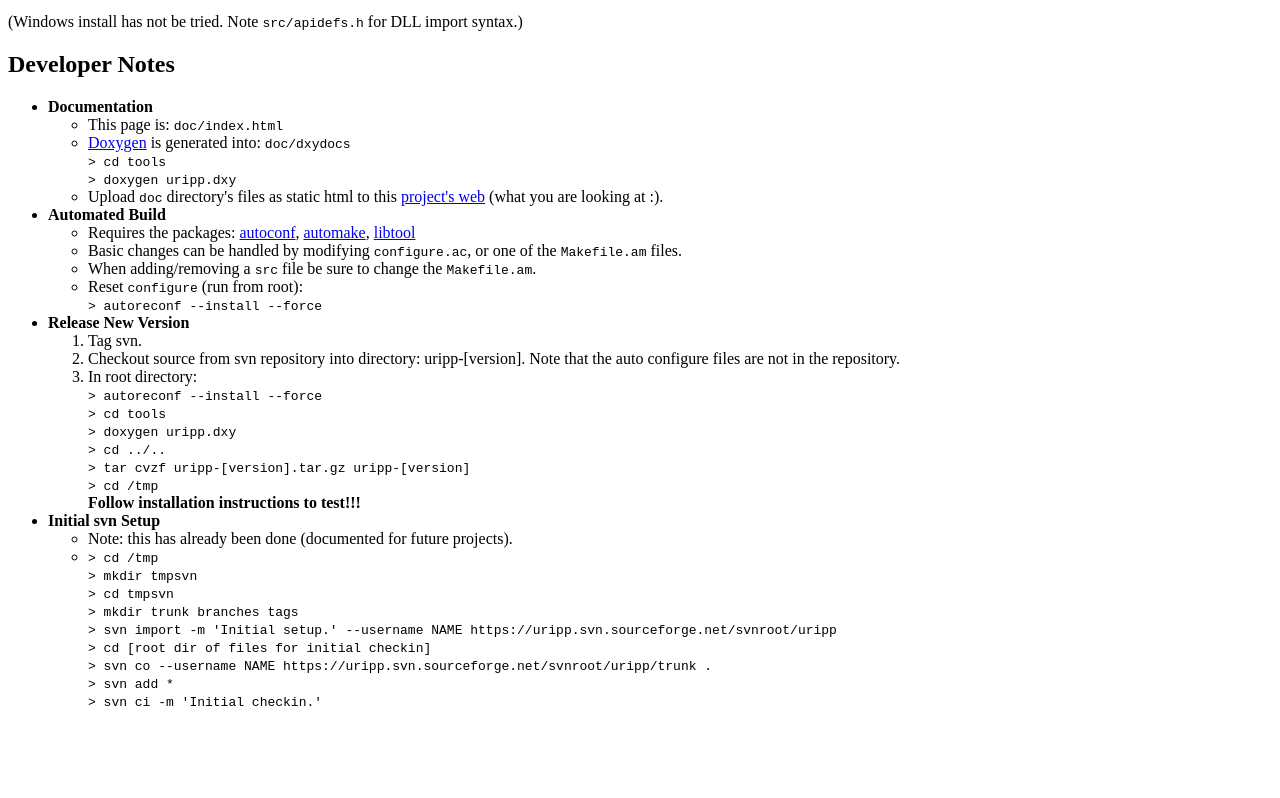
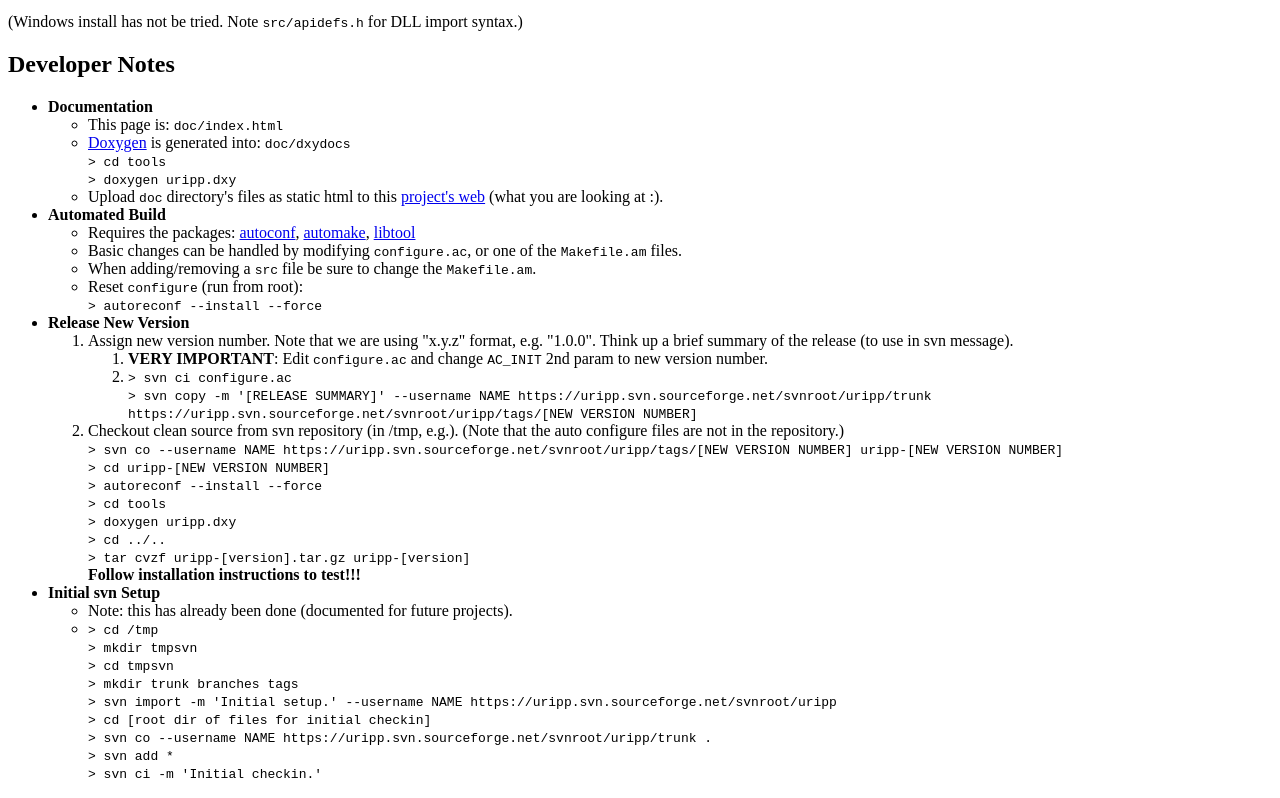
Before and after one commit to vinzenz/uripp, a plain HTML site: page doc/index.html in a window 1280 px wide. Shown: the part 614-1412 px from the top of the page. Before the commit the page ends 1340 px from the top, so only its background shows below. Drawn offline with Linux system fonts and the light colour scheme.

Commit message:
Additional dev notes.
git-svn-id: svn://svn.code.sf.net/p/uripp/code/trunk@5 f3553bfd-faf1-41c0-be18-f39447ff577e

```diff
--- a/doc/index.html
+++ b/doc/index.html
@@ -90,17 +90,26 @@
             </li>
             <li><b>Release New Version</b>
                 <ol>
-                    <li>Tag svn.</li>
-                    <li>Checkout source from svn repository into directory: uripp-[version].
-                        Note that the auto configure files are not in the repository.
+                    <li>Assign new version number. Note that we are using "x.y.z"
+                        format, e.g. "1.0.0". Think up a brief summary of the
+                        release (to use in svn message).
+                        <ol>
+                            <li><b>VERY IMPORTANT</b>: Edit <code>configure.ac</code> and change <code>AC_INIT</code>
+                                2nd param to new version number.</li>
+                            <li><code>> svn ci configure.ac</code><br/>
+                                <code>> svn copy -m '[RELEASE SUMMARY]' --username NAME https://uripp.svn.sourceforge.net/svnroot/uripp/trunk https://uripp.svn.sourceforge.net/svnroot/uripp/tags/[NEW VERSION NUMBER]</code><br/>
+                            </li>
+                        </ol>
                     </li>
-                    <li>In root directory:<br/>
+                    <li>Checkout clean source from svn repository (in /tmp, e.g.).
+                        (Note that the auto configure files are not in the repository.)<br/>
+                        <code>> svn co --username NAME https://uripp.svn.sourceforge.net/svnroot/uripp/tags/[NEW VERSION NUMBER] uripp-[NEW VERSION NUMBER]</code><br/>
+                        <code>> cd uripp-[NEW VERSION NUMBER]</code><br/>
                         <code>> autoreconf --install --force</code><br/>
                         <code>> cd tools</code><br/>
                         <code>> doxygen uripp.dxy</code><br/>
                         <code>> cd ../..</code><br/>
                         <code>> tar cvzf uripp-[version].tar.gz uripp-[version]</code><br/>
-                        <code>> cd /tmp</code><br/>
                         <b>Follow installation instructions to test!!!</b>
                     </li>
                 </ol>
```
